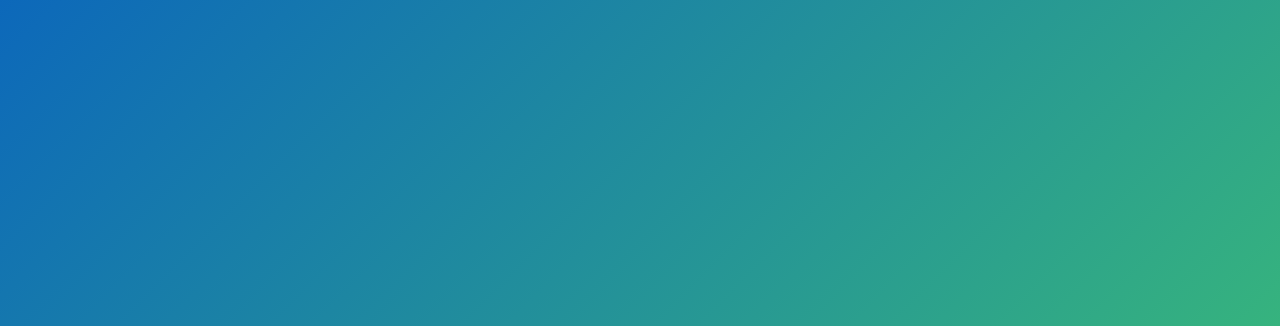
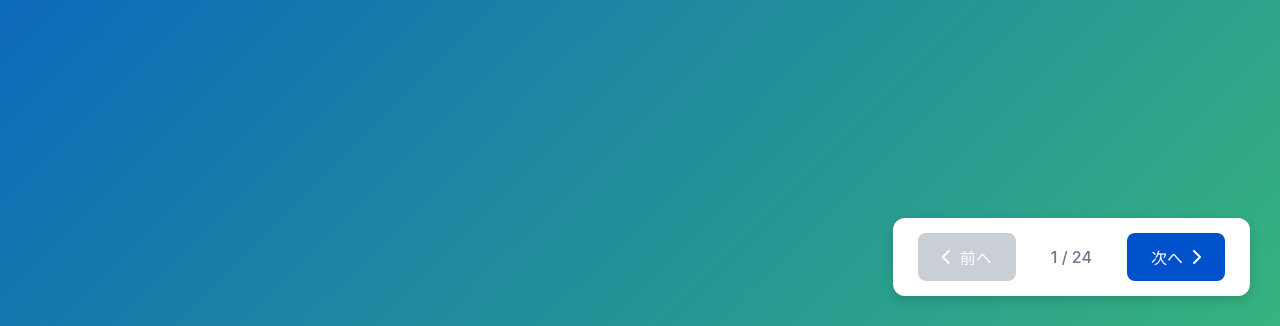
Before and after one commit to spyder1211/presentation, a plain HTML site: page index.html in a window 1280 px wide. Shown: the part 474-800 px from the top of the page. Drawn offline with Linux system fonts and the light colour scheme.

Commit message:
ナビゲーションボタンを画面右下に配置し、コンテンツとの重複を解消

```diff
--- a/index.html
+++ b/index.html
@@ -309,7 +309,56 @@
 
         /* ナビゲーション（非表示） */
         .nav-controls {
-            display: none;
+            position: fixed;
+            bottom: 30px;
+            right: 30px;
+            display: flex;
+            gap: 20px;
+            z-index: 1001;
+            background: var(--white);
+            padding: 15px 25px;
+            border-radius: 12px;
+            box-shadow: 0 4px 12px rgba(0, 0, 0, 0.15);
+        }
+
+        .nav-btn {
+            padding: 12px 24px;
+            background: var(--primary-color);
+            color: var(--white);
+            border: none;
+            border-radius: 8px;
+            font-size: 16px;
+            font-weight: 500;
+            cursor: pointer;
+            transition: all 0.3s ease;
+            display: flex;
+            align-items: center;
+            gap: 8px;
+        }
+
+        .nav-btn:hover:not(:disabled) {
+            background: #0747A6;
+            transform: translateY(-2px);
+            box-shadow: 0 4px 8px rgba(0, 82, 204, 0.3);
+        }
+
+        .nav-btn:active:not(:disabled) {
+            transform: translateY(0);
+        }
+
+        .nav-btn:disabled {
+            background: var(--gray);
+            cursor: not-allowed;
+            opacity: 0.5;
+        }
+
+        .slide-counter {
+            display: flex;
+            align-items: center;
+            padding: 0 15px;
+            font-weight: 500;
+            color: var(--text-secondary);
+            font-size: 16px;
         }
 
         /* プログレスバー - Atlassian Design */
@@ -877,8 +926,15 @@
 
     <!-- ナビゲーションコントロール -->
     <div class="nav-controls">
-        <button class="nav-btn" id="prevBtn" onclick="changeSlide(-1)">← 前へ</button>
-        <button class="nav-btn" id="nextBtn" onclick="changeSlide(1)">次へ →</button>
+        <button class="nav-btn" id="prevBtn" onclick="changeSlide(-1)">
+            <i class="fas fa-chevron-left"></i>
+            前へ
+        </button>
+        <div class="slide-counter" id="slideCounter">1 / 24</div>
+        <button class="nav-btn" id="nextBtn" onclick="changeSlide(1)">
+            次へ
+            <i class="fas fa-chevron-right"></i>
+        </button>
     </div>
 
     <script>
@@ -904,6 +960,12 @@
             // スライド番号更新
             document.getElementById('slideNumber').textContent =
                 `${currentSlide + 1} / ${totalSlides}`;
+
+            // ナビゲーションのスライドカウンター更新
+            const slideCounter = document.getElementById('slideCounter');
+            if (slideCounter) {
+                slideCounter.textContent = `${currentSlide + 1} / ${totalSlides}`;
+            }
 
             // ボタンの有効/無効切り替え
             document.getElementById('prevBtn').disabled = currentSlide === 0;
```
